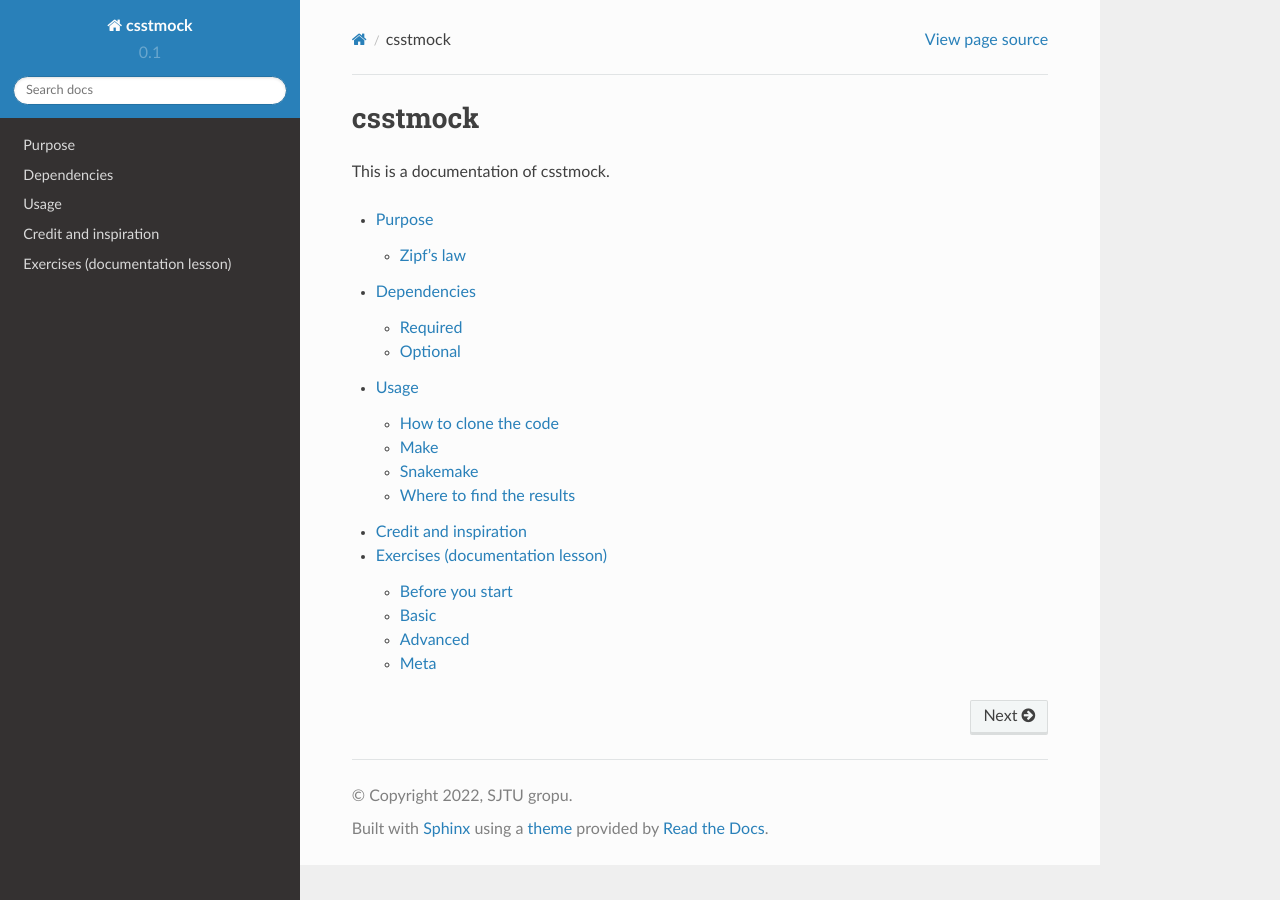
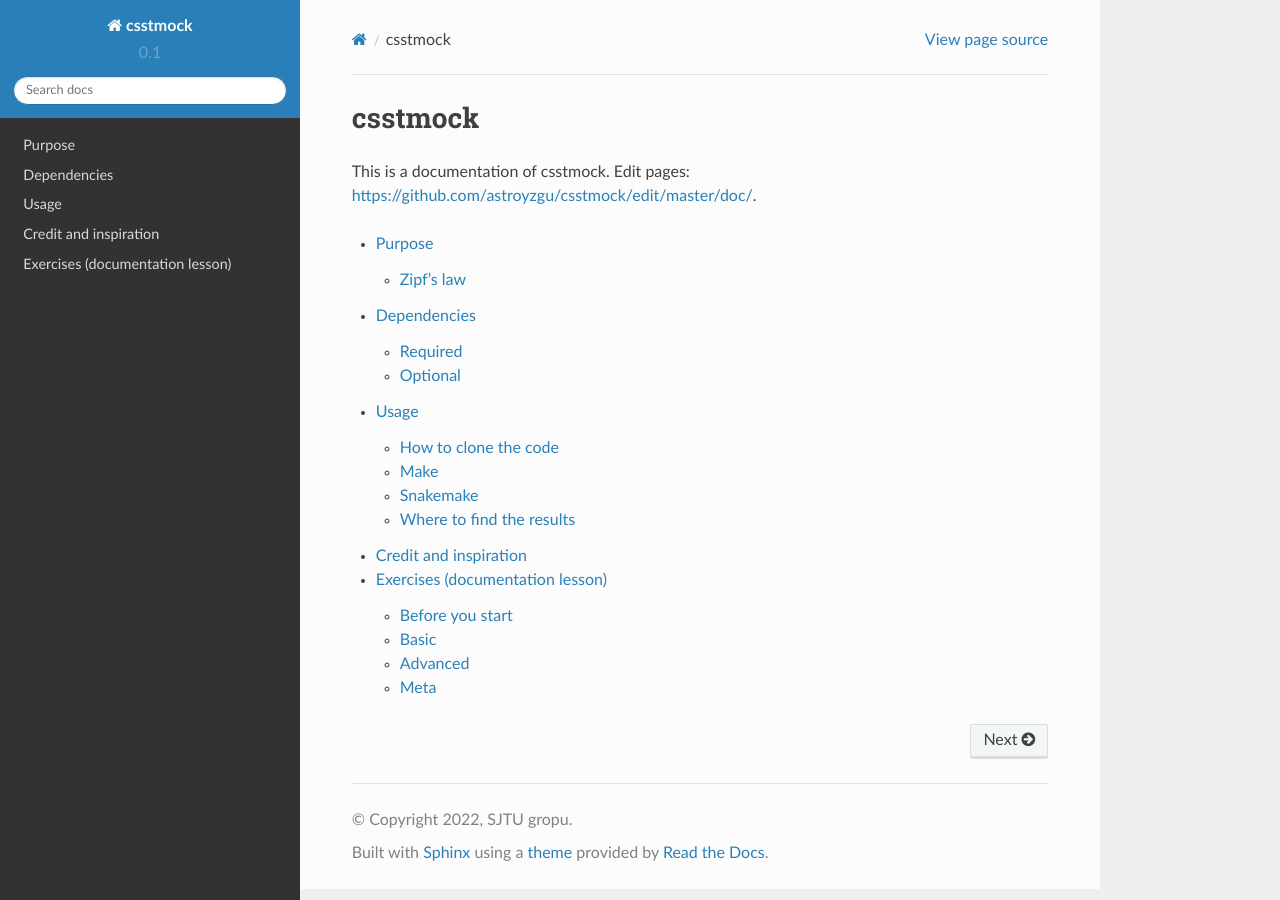
Before and after one commit to astroyzgu/Deploying-test, a Sphinx documentation site: the page built from doc/index.rst, in a window 1280 px wide. Built offline with Sphinx 7.4.7 and the Read the Docs theme 2.0.0, drawn with Linux system fonts in a browser that asks for light colours.

Commit message:
Update index.rst

```diff
--- a/doc/index.rst
+++ b/doc/index.rst
@@ -6,7 +6,7 @@
 
 csstmock
 ==========
-This is a documentation of csstmock.
+This is a documentation of csstmock. Edit pages: https://github.com/astroyzgu/csstmock/edit/master/doc/.
 
 
 .. toctree::
```
